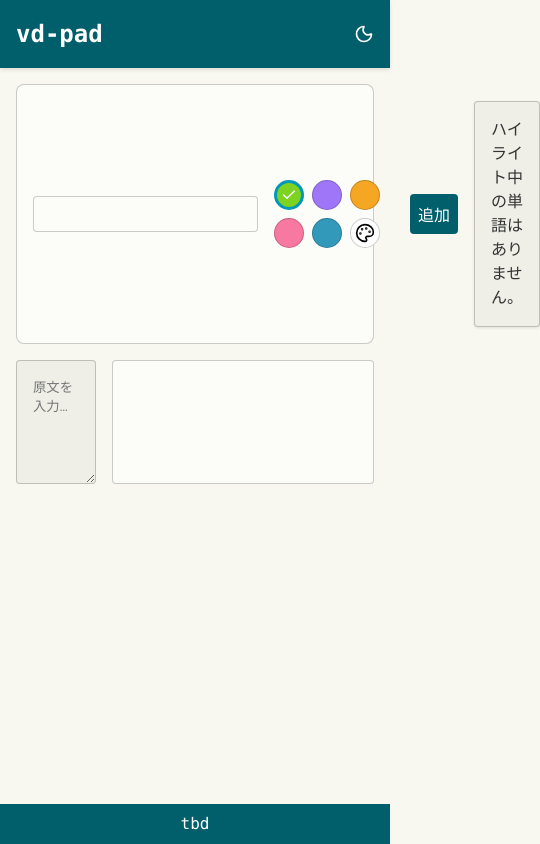
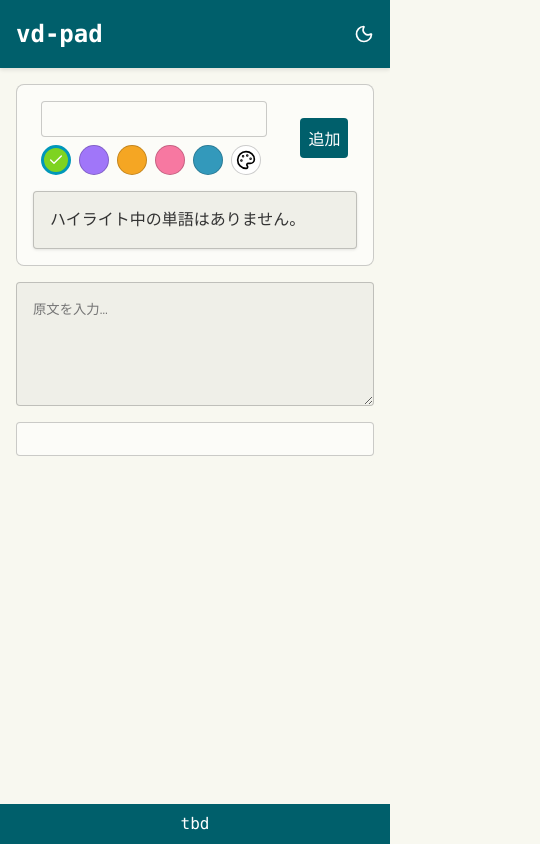
Before and after one commit to dot-ma801/vd-pad, a Vue app: page / in a window 390 px wide. Shown: the whole page, 540 px wide, since content can reach past the window. Built offline with nearby package versions, Linux system fonts and the light colour scheme.

Commit message:
[update] レスポンシブ対応

```diff
--- a/src/components/ActionArea.vue
+++ b/src/components/ActionArea.vue
@@ -46,4 +46,11 @@ const onDelete = (word: string) => {
 .words-area {
   flex: 3;
 }
+
+@media (max-width: 768px) {
+  .action-area {
+    flex-direction: column;
+    align-items: stretch;
+  }
+}
 </style>
--- a/src/components/ColorSelector.vue
+++ b/src/components/ColorSelector.vue
@@ -13,7 +13,7 @@ const emit = defineEmits<{
   (e: 'update:modelValue', color: string): void
 }>()
 
-const themeStore = useThemeStore();
+const themeStore = useThemeStore()
 
 const colorInput = ref<HTMLInputElement | null>(null)
 
@@ -120,4 +120,15 @@ const onColorChange = (event: Event) => {
   opacity: 0;
   cursor: pointer;
 }
+
+@media (max-width: 768px) {
+  .color-selector-container {
+    gap: 8px;
+    width: calc(
+      var(--marker-size) * 6 + var(--marker-gap-size) * 5 + var(--selected-marker-border-size) * 2
+    );
+    display: flex;
+    flex-direction: row;
+  }
+}
 </style>
--- a/src/components/WordColorForm.vue
+++ b/src/components/WordColorForm.vue
@@ -22,8 +22,10 @@ const submit = () => {
 
 <template>
   <form class="form-container" @submit.prevent="submit">
-    <input v-model="newName" type="text" />
-    <ColorSelector v-model="newColor" />
+    <div class="input-area">
+      <input v-model="newName" type="text" />
+      <ColorSelector v-model="newColor" />
+    </div>
     <button>追加</button>
   </form>
 </template>
@@ -34,6 +36,9 @@ const submit = () => {
   gap: var(--spacing-base);
   align-items: center;
 }
+.input-area {
+  display: contents;
+}
 
 input[type='text'] {
   padding: 0.5rem;
@@ -41,7 +46,7 @@ input[type='text'] {
   color: var(--color-text);
   border: 1px solid var(--color-border);
   border-radius: 4px;
-  font-size: 1rem
+  font-size: 1rem;
 }
 
 button {
@@ -63,4 +68,20 @@ button:disabled {
   background-color: var(--color-disabled-bg);
   cursor: not-allowed;
 }
+
+@media (max-width: 768px) {
+  .form-container {
+    justify-content: space-around;
+  }
+  .action-area {
+    flex-direction: column;
+    align-items: stretch;
+  }
+
+  .input-area {
+    display: flex;
+    flex-direction: column;
+    gap: 8px;
+  }
+}
 </style>
--- a/src/views/TextHighlighterView.vue
+++ b/src/views/TextHighlighterView.vue
@@ -59,4 +59,10 @@ textarea {
   flex: 5;
   border-radius: 4px;
 }
+
+@media (max-width: 768px) {
+  .text-container {
+    flex-direction: column;
+  }
+}
 </style>
```
